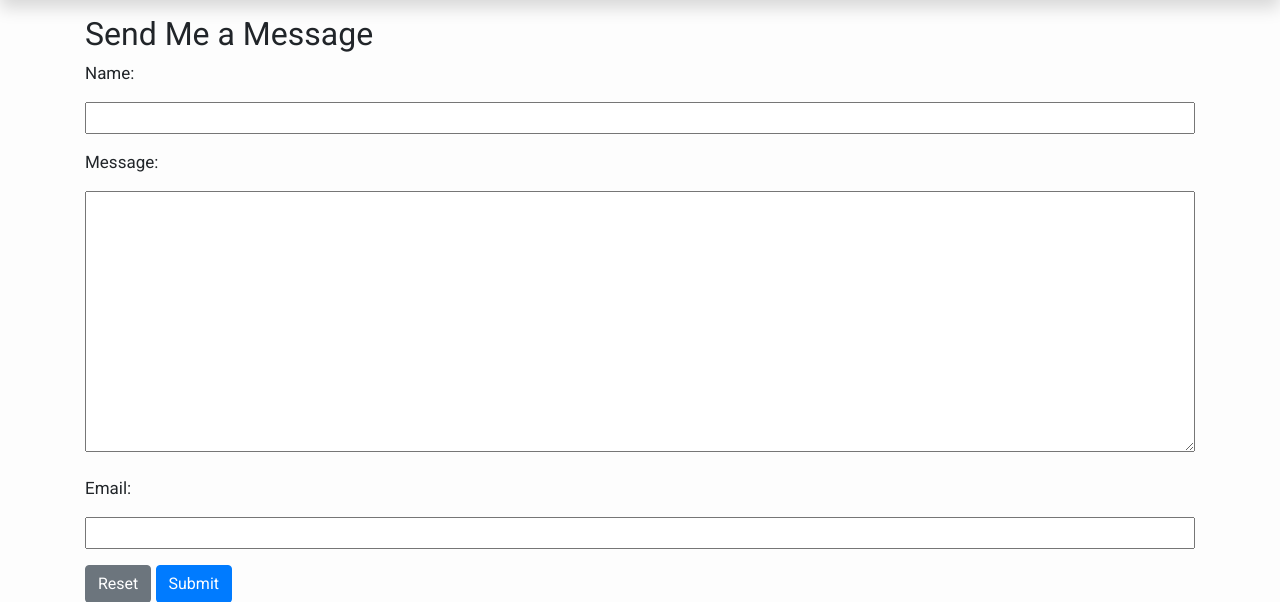
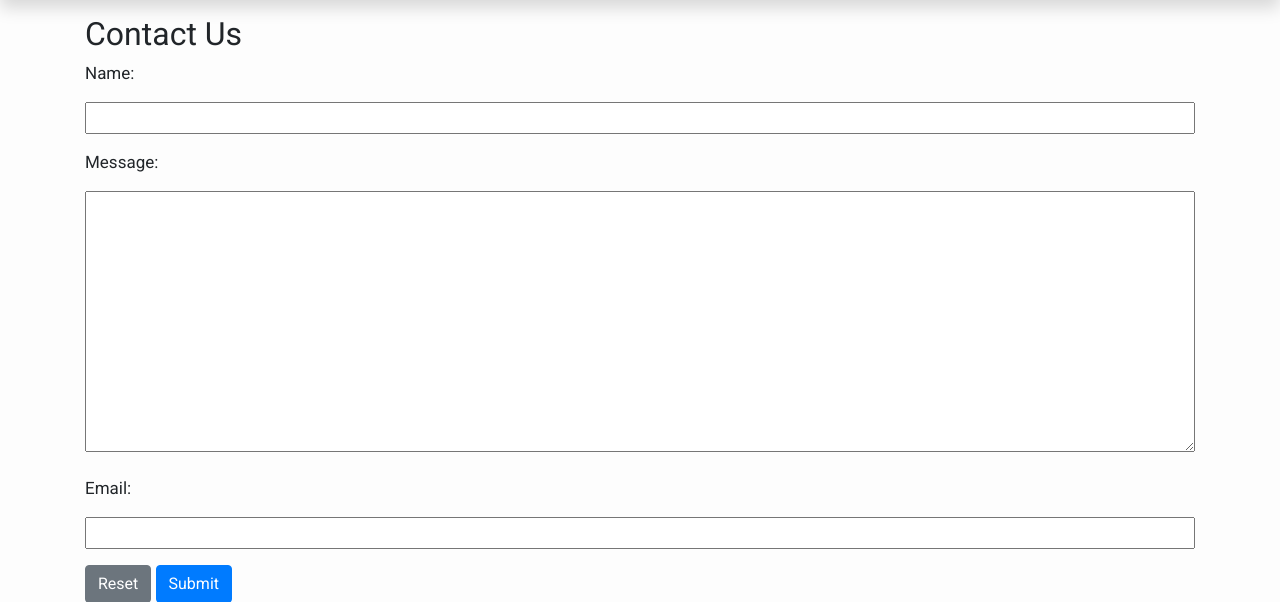
Before and after one commit to Salis1998/CRUD_task, a Django app: page /contact/ in a window 1280 px wide. Shown: the part 58-660 px from the top of the page. Run offline with Django 3.2, Linux system fonts and the light colour scheme; some libraries are stand-ins or nearby versions.

Commit message:
Update contact.html

```diff
--- a/blog/templates/blog/contact.html
+++ b/blog/templates/blog/contact.html
@@ -20,7 +20,7 @@
 </style>
 
 <div class="container ">
-    <h2>Send Me a Message</h2>
+    <h2>Contact Us</h2>
     <form action="" method="POST">
         {% csrf_token %}
 
@@ -36,7 +36,7 @@
         </div>
         {% endfor %}
         <button type="reset" class="btn btn-secondary">Reset</button>
-         <button type="submit" class="btn btn-primary">Submit</button>
+         <button type="Submit" class="btn btn-primary">Submit</button>
     </form>
 </div>
 
```
